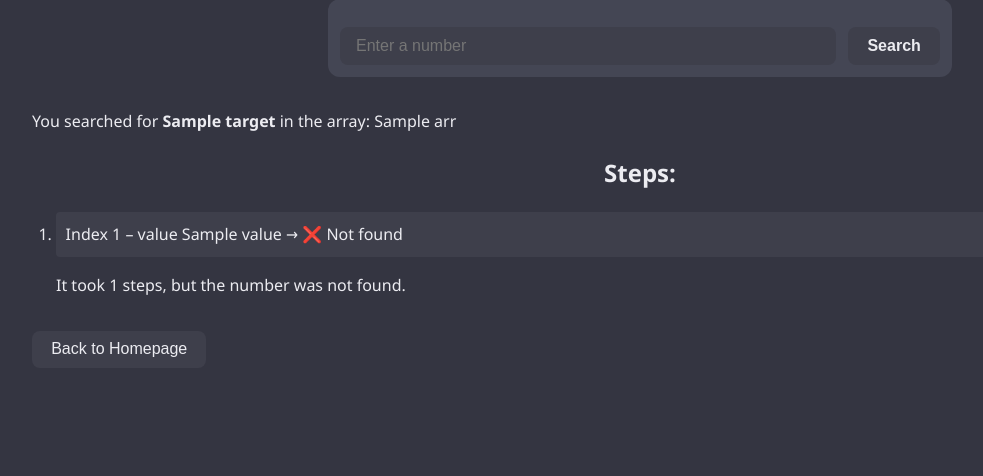
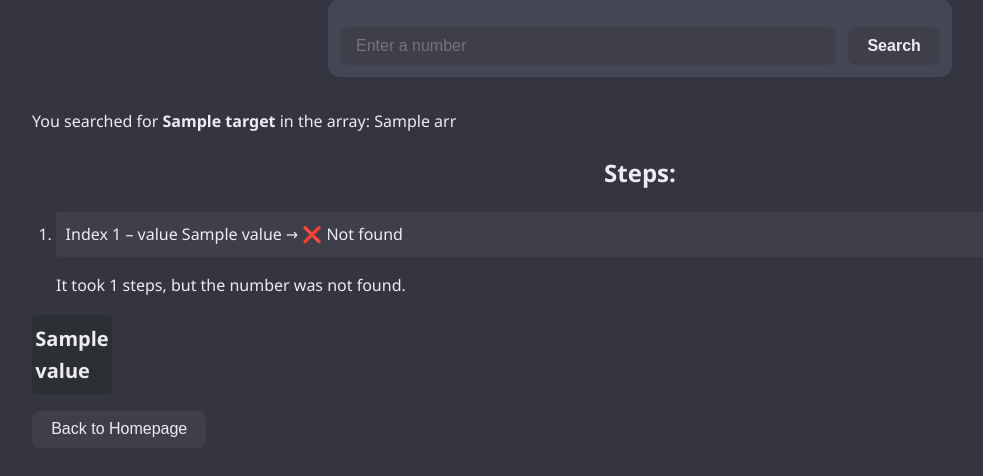
Before and after one commit to JulienVerliac/final_projectcs50, a Flask app: template templates/visualize_linearsearch.html in a window 1280 px wide. Shown: the part 277-753 px from the top of the page, without its empty margins (0-983 px from the left). Run offline with Flask 3, Linux system fonts and the light colour scheme; the template is opened without the code that fills it: most values are stand-ins (such as "Sample title", 1, 10 or a date in 2020).

Commit message:
Line boxes for linear search

```diff
--- a/static/style.css
+++ b/static/style.css
@@ -98,3 +98,21 @@ li {
     transition: background-color 0.2s ease;
     font-weight: 500;
 }
+
+.array-line{
+    display: flex;
+    gap: 1rem;
+}
+
+.array-box{
+    background-color: #2c2f33;
+    padding: 1rem;
+    border-radius: 5px;
+    width: 3rem;
+    height: 3rem;
+    display: flex;
+    align-items: center;
+    justify-content: center;
+    font-size: 1.25rem;
+    font-weight: bold;
+}
--- a/templates/visualize_linearsearch.html
+++ b/templates/visualize_linearsearch.html
@@ -41,6 +41,13 @@
                 <p>It took {{ step_count }} steps, but the number was not found.</p>
             {% endif %}
         </ol>
+        <div class="array-line">
+            {% for step in steps %}
+                <div class="array-box">
+                    {{ step.value }}
+                </div>
+            {% endfor %}
+        </div>
     {% endif %}
 
     <form action="/" method="get">
```
